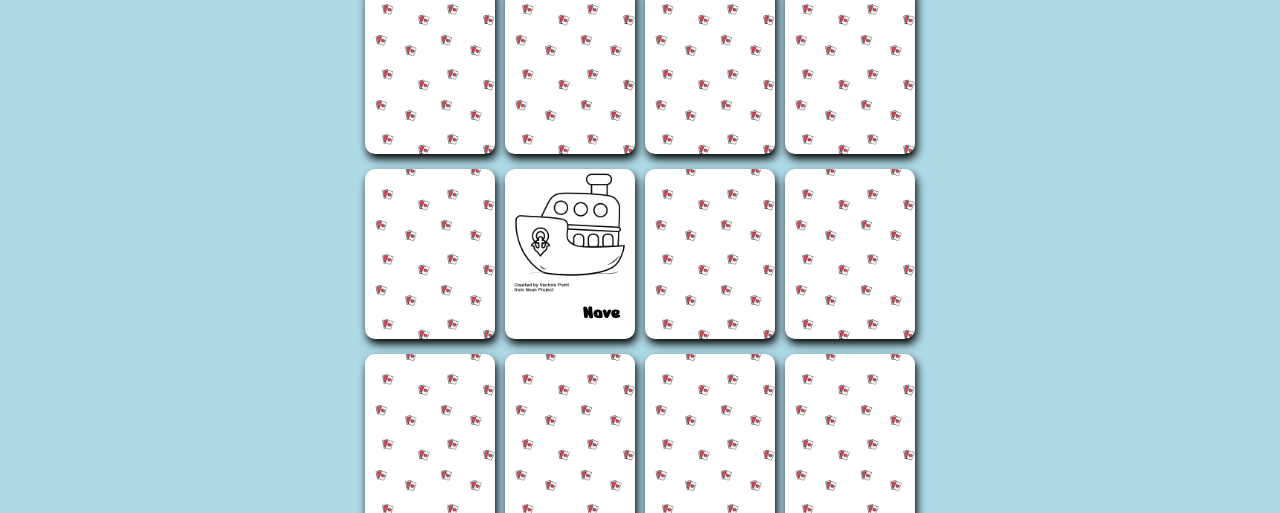
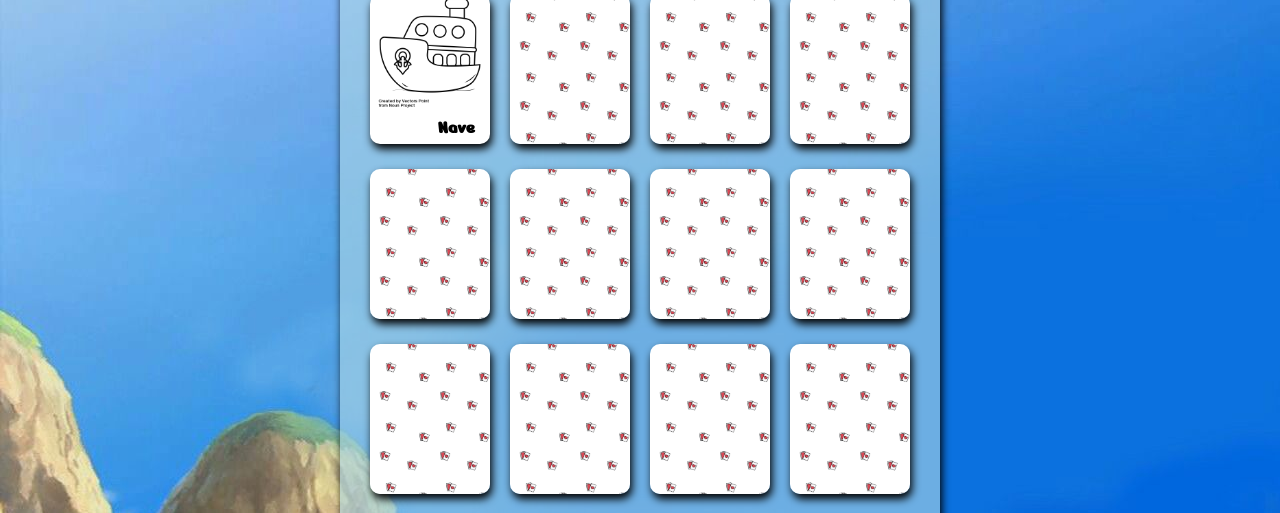
Before and after one commit to a-benvenuti/html-css-memory-v2, a plain HTML site: page index.html in a window 1280 px wide. Shown: the part 147-660 px from the top of the page. Drawn offline with Linux system fonts and the light colour scheme.

Commit message:
Completata versione 2
( strutturato in modo diverso)

```diff
--- a/css/style.css
+++ b/css/style.css
@@ -5,18 +5,20 @@
 }
 body{
   font-family: 'Nerko One', cursive;
-  background-color: #add8e6;
+  background-image: url("../img/sfondo.jpg");
 }
 h1{
   text-shadow: 2px 2px 4px #000000;
 }
-.memory{
+.gamebox{
   margin: auto;
-  width: 590px;
+  background-color: #ADD8E699;
+  width: 600px;
+  border-radius: 10px;
   margin-top: 10px;
-  margin-bottom: 10px;
+  box-shadow: 2px 5px 8px black;
 }
-/*  header e footer */
+/*---------------- header e footer--------------- */
 .central{
   text-align: center;
 }
@@ -25,114 +27,96 @@ h1{
   font-size: 50px;
 }
 .fine{
-  /* margin-top: 10px; */
+  margin-top: 10px;
   margin-bottom: 0;
   font-size: 20px;
   color: black;
 }
-/* fine header e footer */
-/* ----------------------------------GIOCO------------------------------- */
-.gamebox{
-  width: 100%;
-  height: 555px;
-  margin: auto;
+/*-------------/header e footer------------------ */
+/* ----------------------GIOCO----------------- */
+.cella{
+  width: 560px;
+  margin: auto
+}
+.carta{
+  display: inline-block;
+  border-radius: 10px;
+  height: 150px;
+  width: 120px;
+  background-image: url("../img/pattern.png");
+  background-size: contain;
+  margin: 10px;
+  color: #ffffffff;
+}
+.pos1, .pos2, .pos3, .pos4{
+  box-shadow: 2px 5px 8px black;
   position: relative;
 }
-.slot{
+/* ----------------------/GIOCO----------------- */
+/* ---------POSIZIONAMENTO CARD NAME-------------------- */
+.name{
   display: inline-block;
-  width: 130px;
+  position: absolute;
+  bottom: 5px;
+  right: 15px;
 }
-.quattro{
-  position: absolute;
-  right: 20px;
+/* ---------/POSIZIONAMENTO CARD NAME-------------------- */
+.carta:hover{
+ color: #ffffffff; /* attualmente non ho trovato altra soluzione */
 }
-.tre{
-  position: absolute;
-  right: 160px;
-}
-.due{
-  position: absolute;
-  left: 160px;
-}
-.uno{
-  position: absolute;
-  left: 20px;
-}
-.card{
-  width: 130px;
-  height: 170px;
-  border-radius: 10px;
-  margin-bottom: 15px;
-  background-color: white;
-  background-size: contain;
-  background-image: url("../img/pattern.png");
-  background-repeat: repeat;
-  box-shadow: 2px 5px 8px black;
-  position: relative;
-  color: #ffffffff;
-}
-#special{
+/* ----------------------------------ANIMAZIONI------------------------------- */
+.superiore .pos1{                    /*special*/
   background-image: url("../img/nave.png");
   background-size: contain;
   background-repeat: no-repeat;
   background-color: white;
   color: black;
 }
-.name{
-  display: inline-block;
-  position: absolute;
-  bottom: 15px;
-  right: 15px;
-}
-/* ----------------------------------/GIOCO------------------------------- */
-/* ----------------------------------ANIMAZIONI------------------------------- */
-#special:hover{
-  background-color: white;
-  color: #ffffffff;
-  background-size: contain;
-  background-image: url("../img/pattern.png");
-  background-repeat: repeat;
-}
-.uno .sup:hover{
-  background-image: url("../img/nave.png");
-  color: black;
+.superiore .pos2:hover, .inferiore .pos1:hover{
+  background-image: url("../img/pallone.png");
   background-size: contain;
   background-repeat: no-repeat;
   background-color: white;
+  color: black;
 }
-.uno .cen:hover, .quattro .cen:hover{
-  background-image: url("../img/pallone.png");
-  color: black;
+.superiore .pos3:hover, .centrale .pos4:hover{
+  background-image: url("../img/tram.png");
   background-size: contain;
   background-repeat: no-repeat;
   background-color: white;
+  color: black;
 }
-.uno .inf:hover, .tre .cen:hover{
-  background-image: url("../img/tram.png");
-  color: black;
+.superiore .pos4:hover, .centrale .pos1:hover{
+  background-image: url("../img/sottomarino.png");
   background-size: contain;
   background-repeat: no-repeat;
   background-color: white;
+  color: black;
 }
-.due .sup:hover, .quattro .inf:hover{
-  background-image: url("../img/sottomarino.png");
-  color: black;
+.inferiore .pos2:hover, .centrale .pos3:hover{
+  background-image: url("../img/bici.png");
   background-size: contain;
   background-repeat: no-repeat;
   background-color: white;
+  color: black;
 }
-.tre .sup:hover, .due .inf:hover{
-  background-image: url("../img/bici.png");
-  color: black;
+.inferiore .pos3:hover, .centrale .pos2:hover{
+  background-image: url("../img/trattore.png");
   background-size: contain;
   background-repeat: no-repeat;
   background-color: white;
+  color: black;
 }
-.quattro .sup:hover, .tre .inf:hover{
-  background-image: url("../img/trattore.png");
-  color: black;
+.superiore .pos1:hover{                /*special*/
+  background-image: url("../img/pattern.png");
+  background-repeat: repeat;
+  color: #ffffffff;
+}
+.inferiore .pos4:hover{
+  background-image: url("../img/nave.png");
   background-size: contain;
   background-repeat: no-repeat;
   background-color: white;
+  color: black;
 }
 /* ----------------------------------/ANIMAZIONI------------------------------- */
--- a/index.html
+++ b/index.html
@@ -13,7 +13,7 @@
     <title>a-benvenuti</title>
   </head>
   <body>
-    <div class="memory">
+    <div class="gamebox">
       <!-- header -->
       <div class="central inizio">
         <h1>MEMORY GAME</h1>
@@ -21,49 +21,47 @@
       <!-- /header -->
 
       <!-- gioco -->
-      <main class="gamebox">
-        <div class="slot uno">
-          <div class="card sup">
+      <main class="mazzo">
+        <div class="cella superiore">
+          <div class="carta pos1">
             <h3 class="name">Nave</h3>
-          </div>
-          <div class="card cen">
+          </div><!--
+          --><div class="carta pos2">
             <h3 class="name">Pallone</h3>
-          </div>
-          <div class="card inf">
+          </div><!--
+          --><div class="carta pos3">
             <h3 class="name">Tram</h3>
+          </div><!--
+          --><div class="carta pos4">
+            <h3 class="name">Sottomarino</h3>
           </div>
         </div>
-        <div class="slot due">
-          <div class="card sup">
+        <div class="cella centrale">
+          <div class="carta pos1">
             <h3 class="name">Sottomarino</h3>
-          </div>
-          <div class="card cen" id="special">
-            <h3 class="name">Nave</h3>
-          </div>
-          <div class="card inf">
-            <h3 class="name">Bici</h3>
+          </div><!--
+          --><div class="carta pos2">
+          <h3 class="name">Trattore</h3>
+          </div><!--
+          --><div class="carta pos3">
+          <h3 class="name">Bici</h3>
+          </div><!--
+          --><div class="carta pos4">
+          <h3 class="name">Tram</h3>
           </div>
         </div>
-        <div class="slot tre">
-          <div class="card sup">
-            <h3 class="name">Bici</h3>
-          </div>
-          <div class="card cen">
-            <h3 class="name">Tram</h3>
-          </div>
-          <div class="card inf">
-            <h3 class="name">Trattore</h3>
-          </div>
-        </div>
-        <div class="slot quattro">
-          <div class="card sup">
-            <h3 class="name">Trattore</h3>
-          </div>
-          <div class="card cen">
+        <div class="cella inferiore">
+          <div class="carta pos1">
             <h3 class="name">Pallone</h3>
-          </div>
-          <div class="card inf">
-            <h3 class="name">Sottomarino</h3>
+          </div><!--
+          --><div class="carta pos2">
+          <h3 class="name">Bici</h3>
+          </div><!--
+          --><div class="carta pos3">
+          <h3 class="name">Trattore</h3>
+          </div><!--
+          --><div class="carta pos4">
+          <h3 class="name">Nave</h3>
           </div>
         </div>
       </main>
```
Also changed, not shown: img/sfondo.jpg (added).
